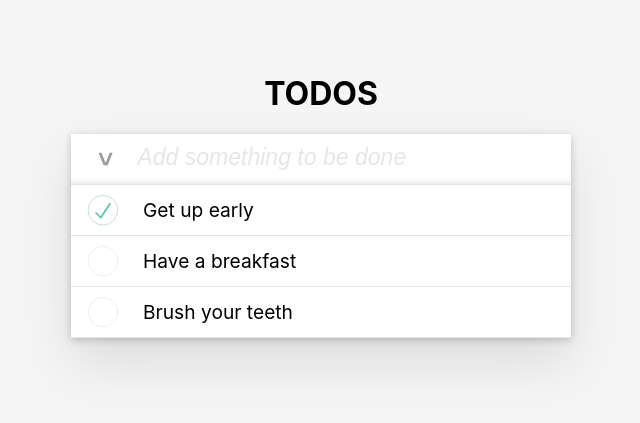
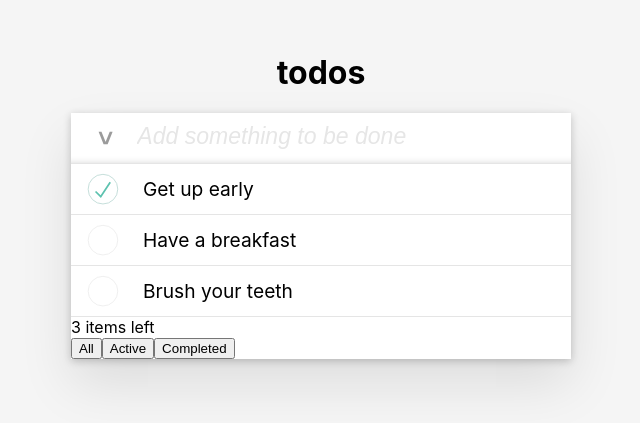
Before and after one commit to harunozbay/todos, a React (Create React App) app: page / in a window 1280 px wide. Shown: the part 205-628 px from the top of the page, without its empty margins (319-959 px from the left). Built offline with nearby package versions, Linux system fonts and the light colour scheme.

Commit message:
add filter component

```diff
--- a/src/App.js
+++ b/src/App.js
@@ -2,20 +2,22 @@ import "./App.css";
 import { useState } from "react";
 import List from "./components/List/list";
 import Entry from "./components/Entry/entry";
+import Filter from "./components/Filter/filter";
 
 function App() {
   const [todos, setTodos] = useState([
-    { text: "Get up early", done: true , entryMode:false },
-    { text: "Have a breakfast", done: false, entryMode:false },
-    { text: "Brush your teeth", done: false , entryMode:false},
+    { text: "Get up early", done: true, entryMode: false },
+    { text: "Have a breakfast", done: false, entryMode: false },
+    { text: "Brush your teeth", done: false, entryMode: false },
   ]);
   return (
     <div id="App">
       <div id="container">
-        <h1>TODOS</h1>
+        <h1>todos</h1>
         <div id="components">
           <Entry todos={todos} setTodos={setTodos} />
           <List todos={todos} setTodos={setTodos} />
+          <Filter todos={todos}/>
         </div>
       </div>
     </div>
--- /dev/null
+++ b/src/components/Filter/filter.js
@@ -0,0 +1,18 @@
+import React from "react";
+
+function filter({ todos }) {
+  return (
+    <div>
+      <div>{todos.length} items left</div>
+      <div>
+        <div>
+          <button>All</button>
+          <button>Active</button>
+          <button>Completed</button>
+        </div>
+      </div>
+    </div>
+  );
+}
+
+export default filter;
```
